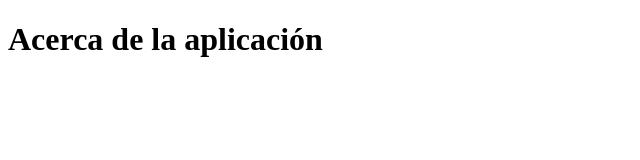
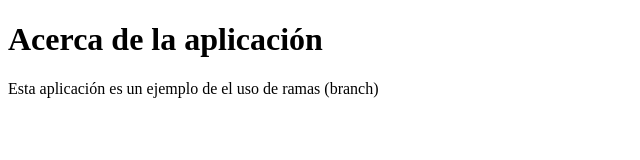
Before and after one commit to EligardoCruzM/comandos-git, a plain HTML site: page acercade.html in a window 1280 px wide. Shown: the whole page, without its empty margins (0-640 px from the left). Drawn offline with Linux system fonts and the light colour scheme.

Commit message:
feat: Texto de acerca de

```diff
--- a/acercade.html
+++ b/acercade.html
@@ -6,5 +6,7 @@
 </head>
 <body>
     <h1>Acerca de la aplicación</h1>
+
+    <p>Esta aplicación es un ejemplo de el uso de ramas (branch)</p>
 </body>
 </html>
```
